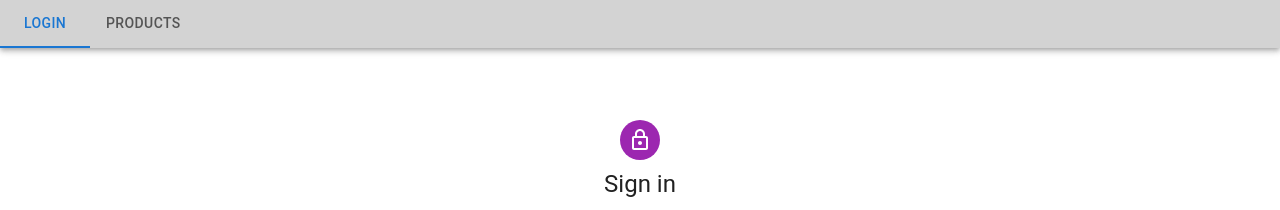
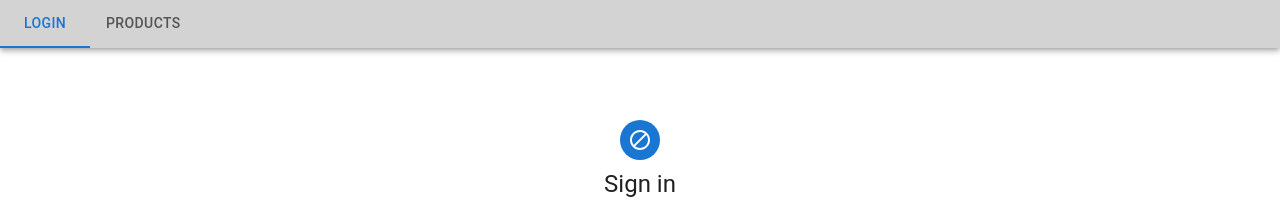
Before and after one commit to Java50exc/react-application, a React (Create React App) app: page /login in a window 1280 px wide. Shown: the top 210 px of the page. Built offline with nearby package versions, Linux system fonts and the light colour scheme.

Commit message:
hw-39 icon fix

```diff
--- a/src/components/forms/LoginForm.tsx
+++ b/src/components/forms/LoginForm.tsx
@@ -4,7 +4,7 @@ import Container from "@mui/material/Container";
 import CssBaseline from "@mui/material/CssBaseline";
 import Typography from "@mui/material/Typography";
 import { ThemeProvider, createTheme } from "@mui/material/styles";
-import LockOutlinedIcon from '@mui/icons-material/LockOutlined';
+import BlockSharpIcon from '@mui/icons-material/BlockSharp';
 import TextField from "@mui/material/TextField";
 import Button from "@mui/material/Button";
 import { LoginData } from "../../model/LoginData";
@@ -36,8 +36,8 @@ export const LoginForm: React.FC<Props> = ({submitFn}) => {
             <Container component="main" maxWidth="xs">
                 <CssBaseline />
                 <Box sx={{ marginTop: 8, display: 'flex', flexDirection: 'column', alignItems: 'center' }}>
-                    <Avatar sx={{ m: 1, bgcolor: 'secondary.main' }}>
-                        <LockOutlinedIcon />
+                    <Avatar sx={{ m: 1, bgcolor: 'primary.main' }}>
+                        <BlockSharpIcon />
                     </Avatar>
 
                     <Typography component="h1" variant="h5">Sign in</Typography>
```
